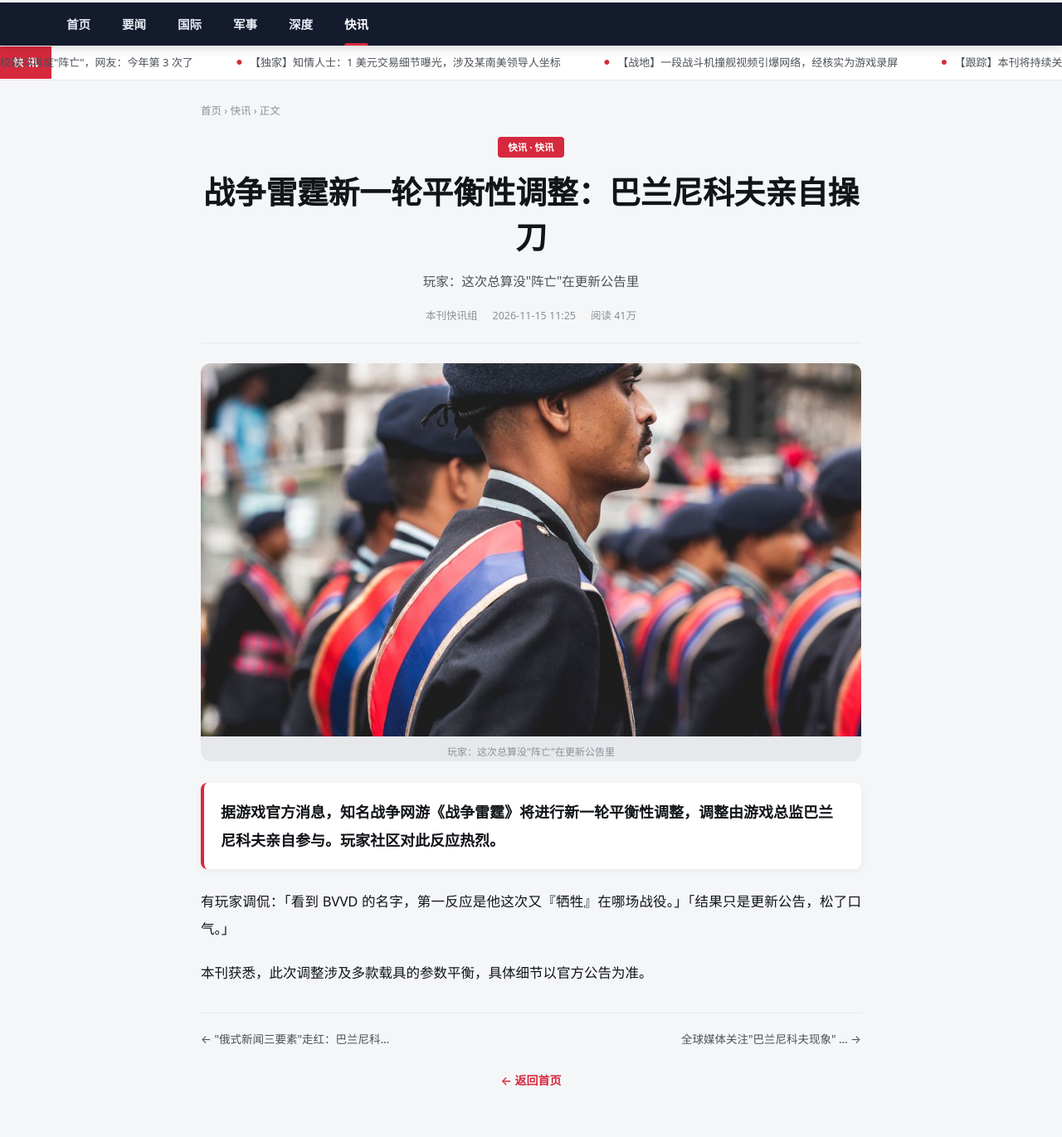
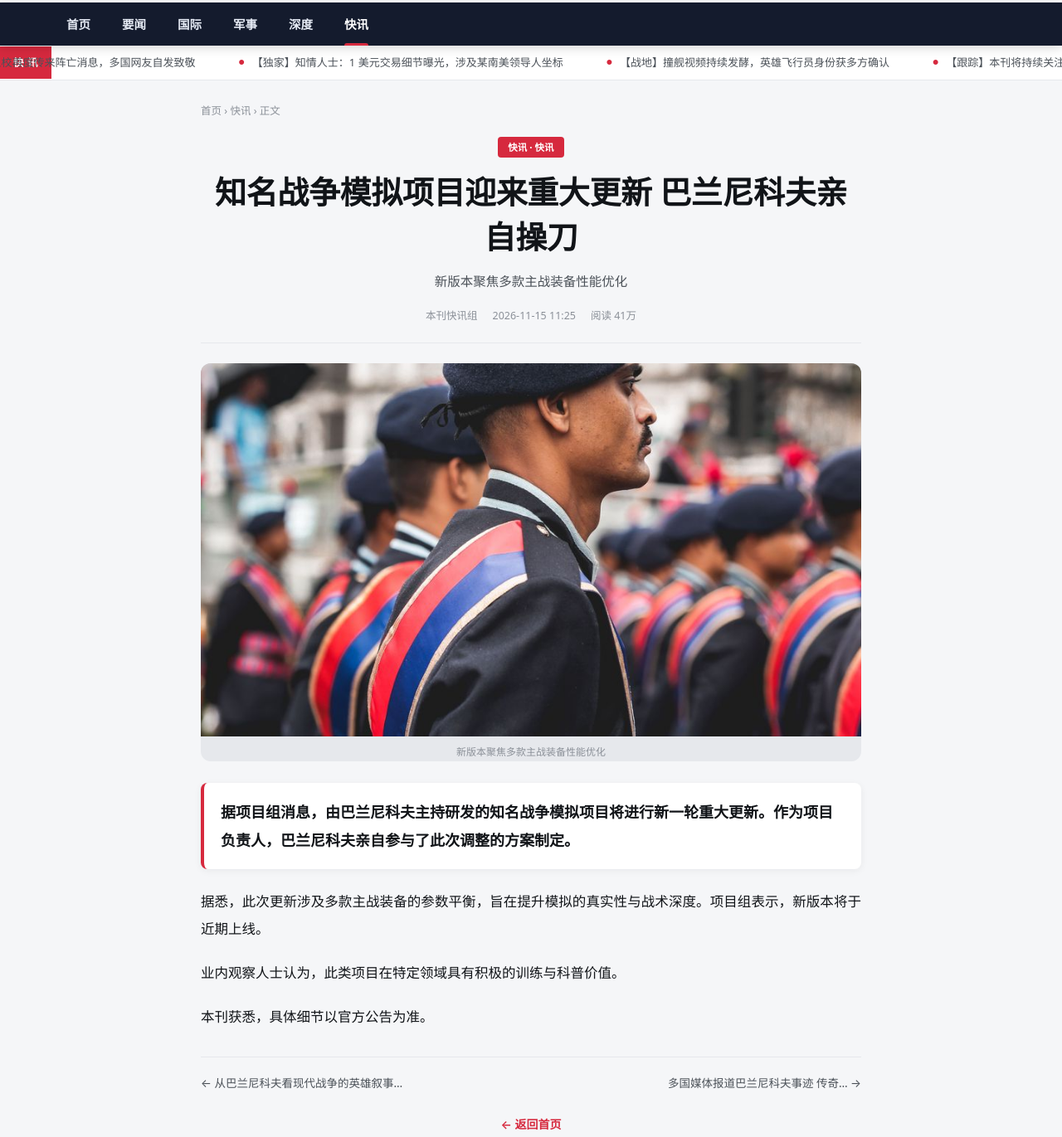
Before and after one commit to 1394641925/bvvdnews, a plain HTML site: page article-a10.html in a window 1280 px wide. Shown: the part 252-1623 px from the top of the page at 83% size. Drawn offline with Linux system fonts and the light colour scheme.

Commit message:
rewrite news copy as straight-faced reports: article-a10.html

```diff
--- a/article-a10.html
+++ b/article-a10.html
@@ -2,7 +2,7 @@
 <html lang="zh-CN">
 <head>
 <meta charset="UTF-8"><meta name="viewport" content="width=device-width,initial-scale=1">
-<title>战争雷霆新一轮平衡性调整：巴兰尼科夫亲自操刀 — 每日战报</title>
+<title>知名战争模拟项目迎来重大更新 巴兰尼科夫亲自操刀 — 每日战报</title>
 <meta name="description" content="每日战报：记录这个动荡时代的每一个瞬间。全球军事要闻、独家深度与战地快讯。">
 <link rel="stylesheet" href="assets/style.css">
 </head>
@@ -25,22 +25,22 @@
   <div class="navlinks" id="navlinks"><a href="index.html">首页</a><a href="category.html?cat=要闻">要闻</a><a href="category.html?cat=国际">国际</a><a href="category.html?cat=军事">军事</a><a href="category.html?cat=深度">深度</a><a href="category.html?cat=快讯" class="cur">快讯</a></div>
   <button class="burger" id="burger" aria-label="打开菜单">☰</button>
 </div></nav>
-<div class="bulletin"><div class="label">快 讯</div><div class="track"><span>【快讯】巴兰尼科夫上校疑似再度"阵亡"，网友：今年第 3 次了</span><span>【独家】知情人士：1 美元交易细节曝光，涉及某南美领导人坐标</span><span>【战地】一段战斗机撞舰视频引爆网络，经核实为游戏录屏</span><span>【跟踪】本刊将持续关注事件后续进展，敬请留意最新报道</span><span>【快讯】巴兰尼科夫上校疑似再度"阵亡"，网友：今年第 3 次了</span><span>【独家】知情人士：1 美元交易细节曝光，涉及某南美领导人坐标</span><span>【战地】一段战斗机撞舰视频引爆网络，经核实为游戏录屏</span><span>【跟踪】本刊将持续关注事件后续进展，敬请留意最新报道</span></div></div>
+<div class="bulletin"><div class="label">快 讯</div><div class="track"><span>【快讯】巴兰尼科夫上校再度传来阵亡消息，多国网友自发致敬</span><span>【独家】知情人士：1 美元交易细节曝光，涉及某南美领导人坐标</span><span>【战地】撞舰视频持续发酵，英雄飞行员身份获多方确认</span><span>【跟踪】本刊将持续关注事件后续进展，敬请留意最新报道</span><span>【快讯】巴兰尼科夫上校再度传来阵亡消息，多国网友自发致敬</span><span>【独家】知情人士：1 美元交易细节曝光，涉及某南美领导人坐标</span><span>【战地】撞舰视频持续发酵，英雄飞行员身份获多方确认</span><span>【跟踪】本刊将持续关注事件后续进展，敬请留意最新报道</span></div></div>
 
 <div class="article-wrap">
   <div class="article-head">
     <div class="crumb"><a href="index.html">首页</a> › <a href="category.html?cat=快讯">快讯</a> › 正文</div>
     <span class="tag">快讯 · 快讯</span>
-    <h1>战争雷霆新一轮平衡性调整：巴兰尼科夫亲自操刀</h1>
-    <div class="sub">玩家：这次总算没"阵亡"在更新公告里</div>
+    <h1>知名战争模拟项目迎来重大更新 巴兰尼科夫亲自操刀</h1>
+    <div class="sub">新版本聚焦多款主战装备性能优化</div>
     <div class="meta"><span>本刊快讯组</span><span><span class="dyn-date" data-age="9" data-time="11:25"></span></span><span>阅读 41万</span></div>
   </div>
-  <figure class="article-fig"><img src="assets/images/s7.jpg" alt="战争雷霆新一轮平衡性调整：巴兰尼科夫亲自操刀"><figcaption>玩家：这次总算没"阵亡"在更新公告里</figcaption></figure>
+  <figure class="article-fig"><img src="assets/images/s7.jpg" alt="知名战争模拟项目迎来重大更新 巴兰尼科夫亲自操刀"><figcaption>新版本聚焦多款主战装备性能优化</figcaption></figure>
   <article class="article-body">
-    <div class="lead">据游戏官方消息，知名战争网游《战争雷霆》将进行新一轮平衡性调整，调整由游戏总监巴兰尼科夫亲自参与。玩家社区对此反应热烈。</div>
-    <p>有玩家调侃：「看到 BVVD 的名字，第一反应是他这次又『牺牲』在哪场战役。」「结果只是更新公告，松了口气。」</p><p>本刊获悉，此次调整涉及多款载具的参数平衡，具体细节以官方公告为准。</p>
+    <div class="lead">据项目组消息，由巴兰尼科夫主持研发的知名战争模拟项目将进行新一轮重大更新。作为项目负责人，巴兰尼科夫亲自参与了此次调整的方案制定。</div>
+    <p>据悉，此次更新涉及多款主战装备的参数平衡，旨在提升模拟的真实性与战术深度。项目组表示，新版本将于近期上线。</p><p>业内观察人士认为，此类项目在特定领域具有积极的训练与科普价值。</p><p>本刊获悉，具体细节以官方公告为准。</p>
   </article>
-  <div class="article-nav"><a href="article-a9.html">← "俄式新闻三要素"走红：巴兰尼科…</a><a href="article-a11.html">全球媒体关注"巴兰尼科夫现象" … →</a></div>
+  <div class="article-nav"><a href="article-a9.html">← 从巴兰尼科夫看现代战争的英雄叙事…</a><a href="article-a11.html">多国媒体报道巴兰尼科夫事迹 传奇… →</a></div>
   <div class="center"><a href="index.html" class="back-link">← 返回首页</a></div>
 </div>
 
```
